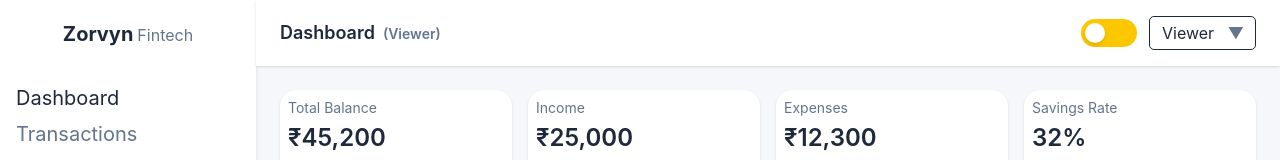
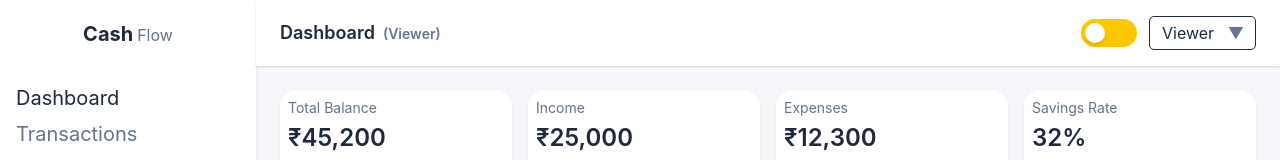
Before and after one commit to ArtyVisual/Finance-Dashboard, a React (Vite) app: page / in a window 1280 px wide. Shown: the top 160 px of the page. Built offline with nearby package versions, Linux system fonts and the light colour scheme.

Commit message:
new changes

```diff
--- a/src/App.css
+++ b/src/App.css
@@ -207,7 +207,7 @@ button:hover {
 
   .main-table {
     max-height: calc(100vh - 227px);
-    max-width: calc(100vw - 52px) ;
+    max-width: calc(100vw - 5px) ;
     overflow: auto;
   }
 
--- a/src/layouts/DashboardLayout.jsx
+++ b/src/layouts/DashboardLayout.jsx
@@ -41,8 +41,8 @@ const DashboardLayout = ({ children, role, setRole }) => {
       {/* Sidebar */}
       <aside className="w-64 bg-card shadow-md hidden md:block">
         <div className="p-5 text-center ">
-          <span className="text-xl font-bold text-center text-primary pe-1">Zorvyn</span>
-          <span className="text-secondary">Fintech</span>
+          <span className="text-xl font-bold text-center text-primary pe-1">Cash</span>
+          <span className="text-secondary">Flow</span>
         </div>
 
         <nav className="p-4 space-y-2">
@@ -90,9 +90,9 @@ const DashboardLayout = ({ children, role, setRole }) => {
               <div>
 
                 <span className="text-xl font-bold text-primary pe-1">
-                  Zorvyn
+                  Cash
                 </span>
-                <span className="text-secondary">Fintech</span>
+                <span className="text-secondary">Flow</span>
               </div>
 
               <button
```
